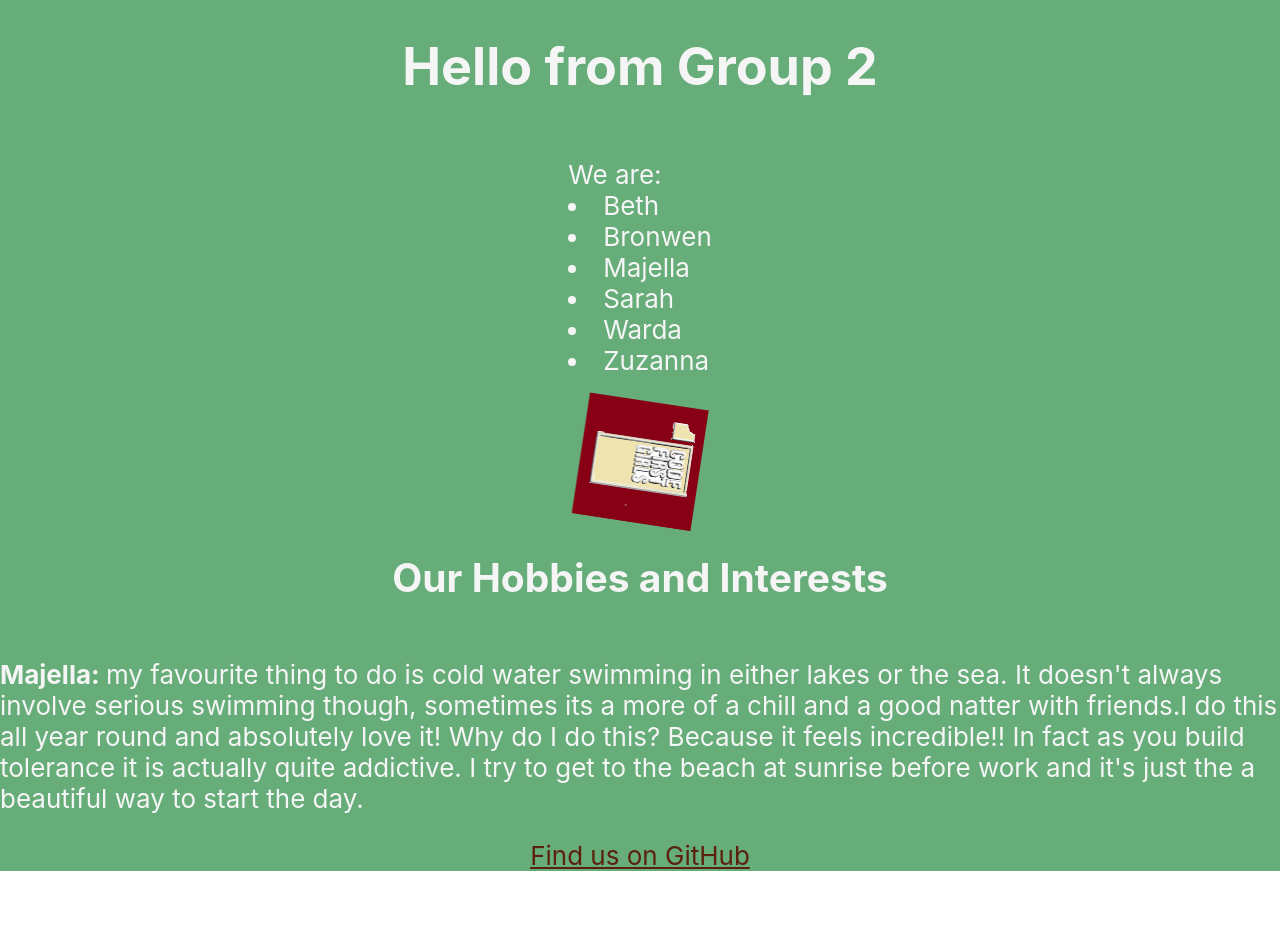
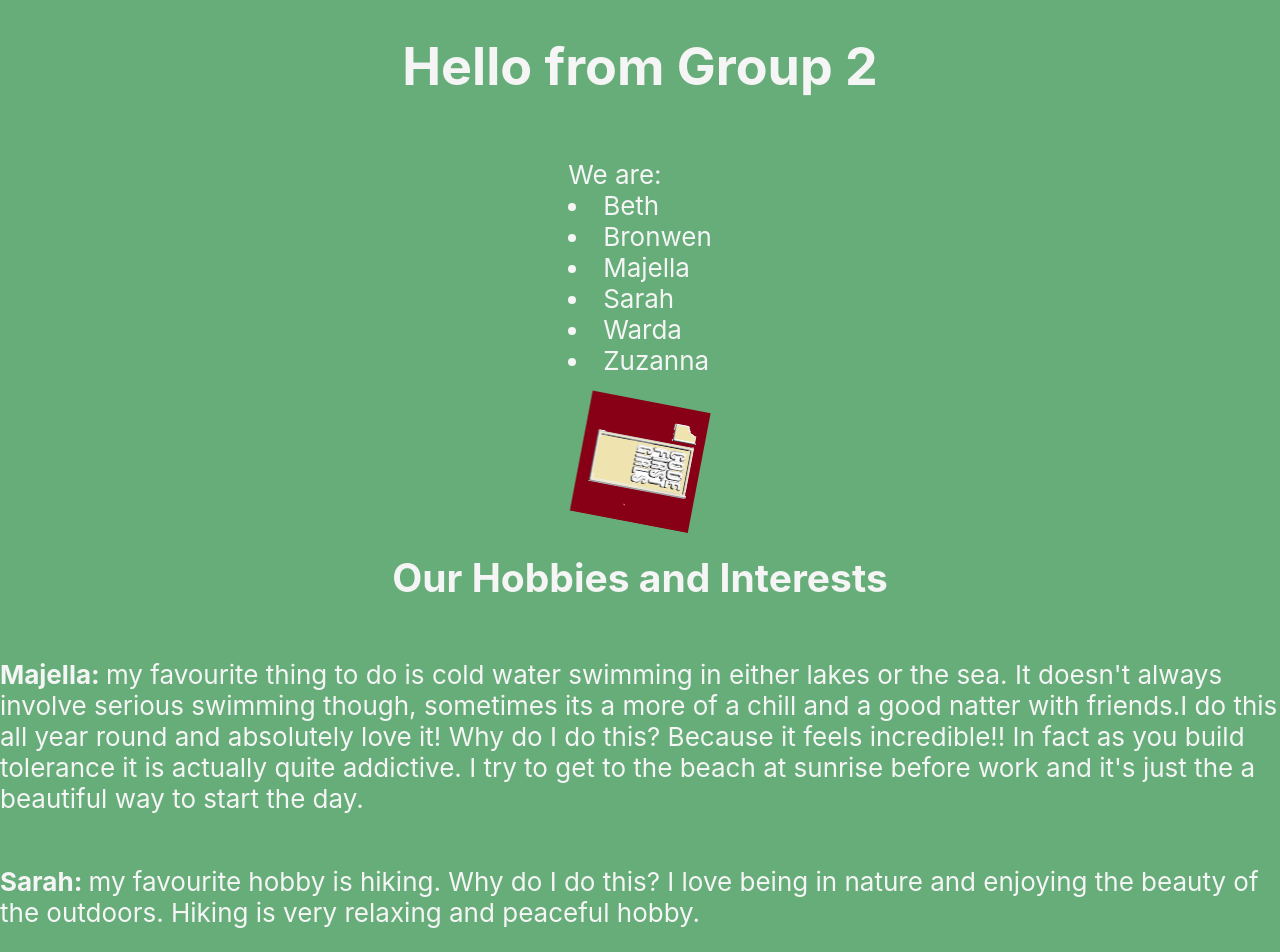
Before and after one commit to z-uza/CFG_Final_Project_Group_2, a React (Create React App) app in the folder group-app/: page / in a window 1280 px wide. Shown: the top 952 px of the page. Before the commit the page ends 871 px from the top, so only its background shows below. Built offline with nearby package versions, Linux system fonts and the light colour scheme.

Commit message:
Adding a paragraph answering part 3 of the project criteria

```diff
--- a/group-app/src/App.js
+++ b/group-app/src/App.js
@@ -24,6 +24,10 @@ function App() {
           a beautiful way to start the day.
 
         </p>
+
+        <p className='App-Para'> <span class ="App-bolded">Sarah: </span> my favourite hobby is hiking. Why do I do this? I love being in nature and enjoying the beauty of the outdoors. Hiking is very relaxing and peaceful hobby.
+
+        </p>
         <a
           className="App-link"
           href="https://github.com/"
```
Also changed, not shown: 1 other file (tests, documents, lock files or other folders).
